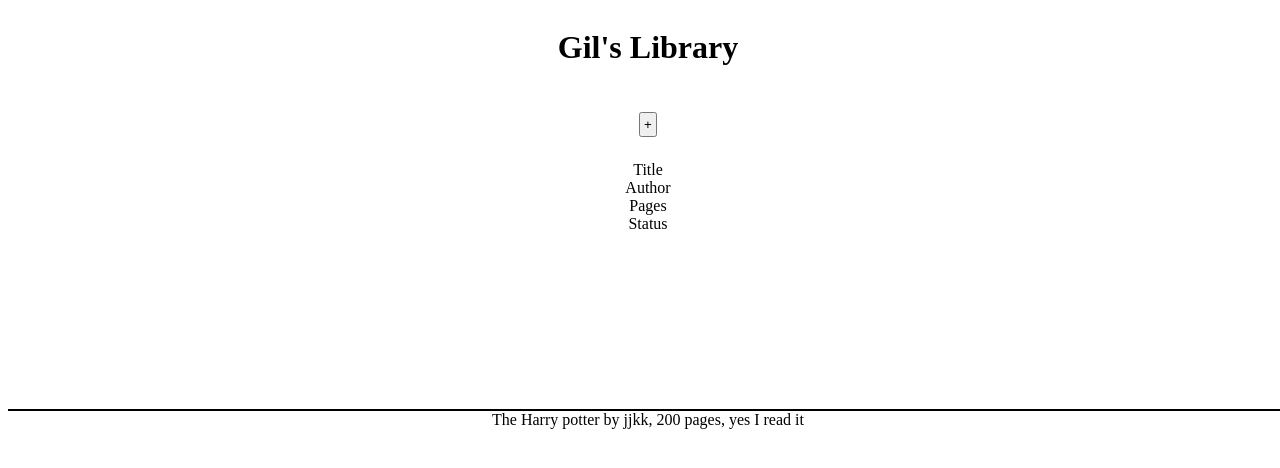
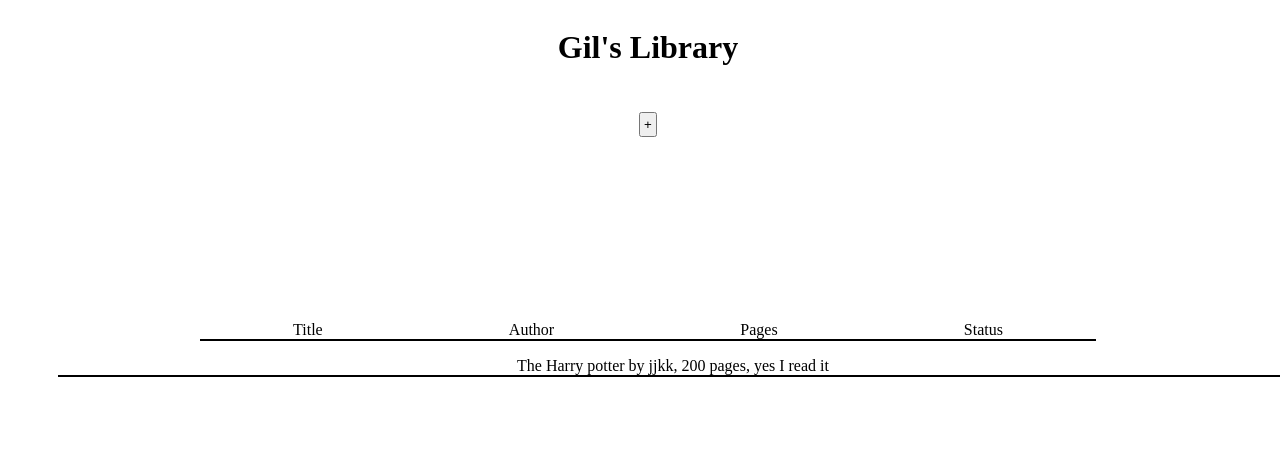
Before and after one commit to Gilsabo/library, a plain HTML site: page index.html in a window 1280 px wide. Drawn offline with Linux system fonts and the light colour scheme.

Commit message:
Style book-display

```diff
--- a/css/styles.css
+++ b/css/styles.css
@@ -50,9 +50,18 @@ padding: 0.2rem;
     z-index: -1;
 }
 
+.books-container{
+    display: flex;
+    justify-content: space-around;
+    margin-top: 10rem;
+    border-bottom: 2px solid black;
+    margin-left: 12rem;
+    margin-right: 12rem;
+}
+
 .book-display{
     display: flex;
     justify-content: space-around;
-    margin-top: 10rem;
-    border-top: 2px solid black;
+    border-bottom: 2px solid black;
+    margin-left: 50px;
 }
```
